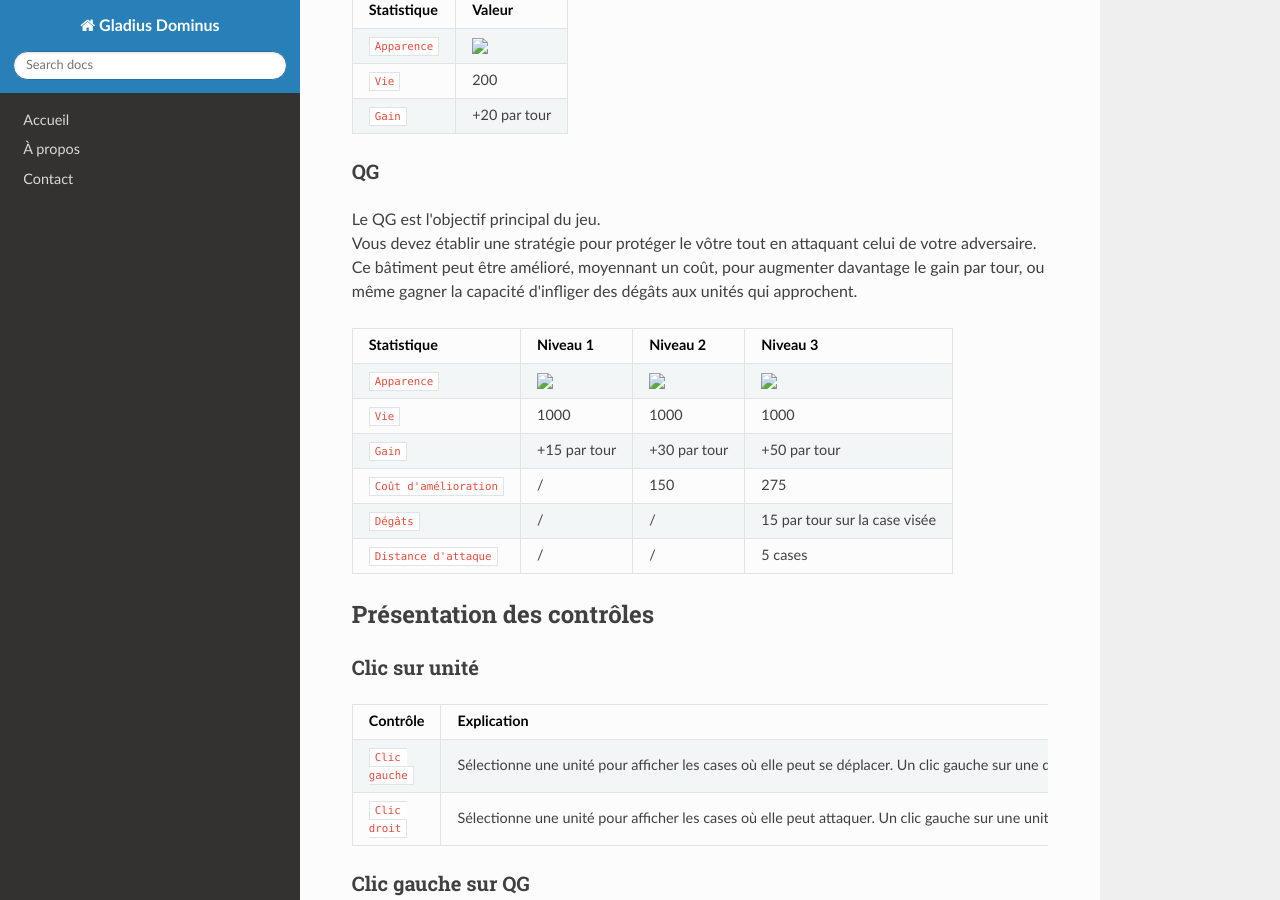
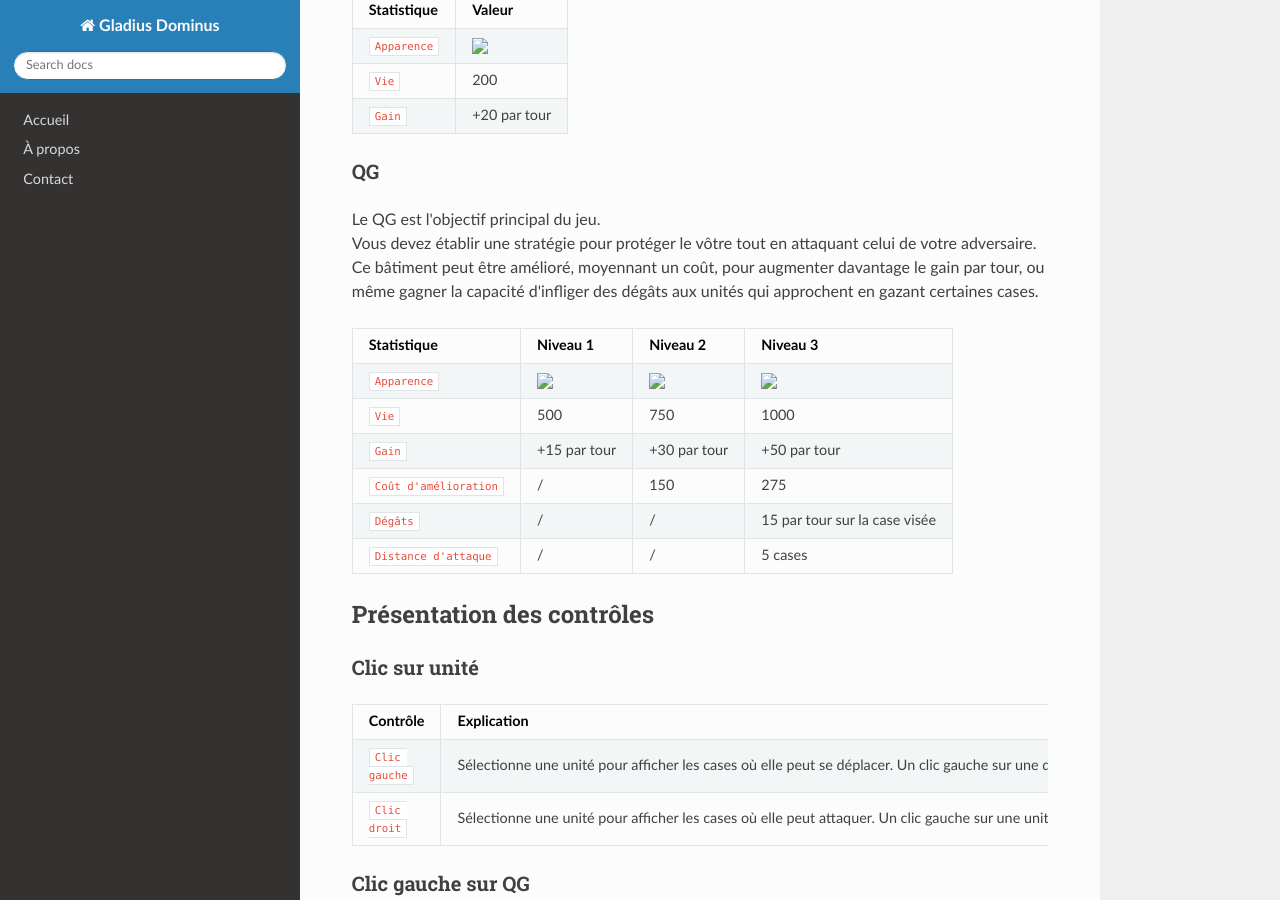
Before and after one commit to Aurelienxx/Gladius, an MkDocs documentation site: the page built from docs/userNotice.md, in a window 1280 px wide and 900 px high, scrolled down 5109 px. Built offline with MkDocs 1.6.1, drawn with Linux system fonts in a browser that asks for light colours; nearby versions of some CDN libraries; some of the changed text lies outside the part shown.

Commit message:
fautes et équilibrage qg

```diff
--- a/docs/userNotice.md
+++ b/docs/userNotice.md
@@ -216,12 +216,12 @@ Il se trouve au centre de la carte et sera donc un emplacement de tensions lors
 ### **QG**
 Le QG est l'objectif principal du jeu.
 Vous devez établir une stratégie pour protéger le vôtre tout en attaquant celui de votre adversaire.
-Ce bâtiment peut être amélioré, moyennant un coût, pour augmenter davantage le gain par tour, ou même gagner la capacité d'infliger des dégâts aux unités qui approchent.
+Ce bâtiment peut être amélioré, moyennant un coût, pour augmenter davantage le gain par tour, ou même gagner la capacité d'infliger des dégâts aux unités qui approchent en gazant certaines cases.
 
 | Statistique                | Niveau 1                           | Niveau 2                           | Niveau 3                           |
 | ---                        | ---                                | ---                                | ---                                |
 | `Apparence`                |<img src="img/batiment/qg_lvl1.png" width="40%">|<img src="img/batiment/qg_lvl2.png" width="40%">|<img src="img/batiment/qg_lvl3.png" width="50%">|
-| `Vie`                      | 1000                               | 1000                                | 1000                              |
+| `Vie`                      | 500                               | 750                                | 1000                              |
 | `Gain`                     | +15 par tour                       | +30 par tour                        | +50 par tour                      |
 | `Coût d'amélioration`      | /                                  | 150                                 | 275                               |
 | `Dégâts`                   | /                                  | /                                   | 15 par tour sur la case visée     |
```
Also changed, not shown: other parts of docs/userNotice.md (+2 -2 lines).
